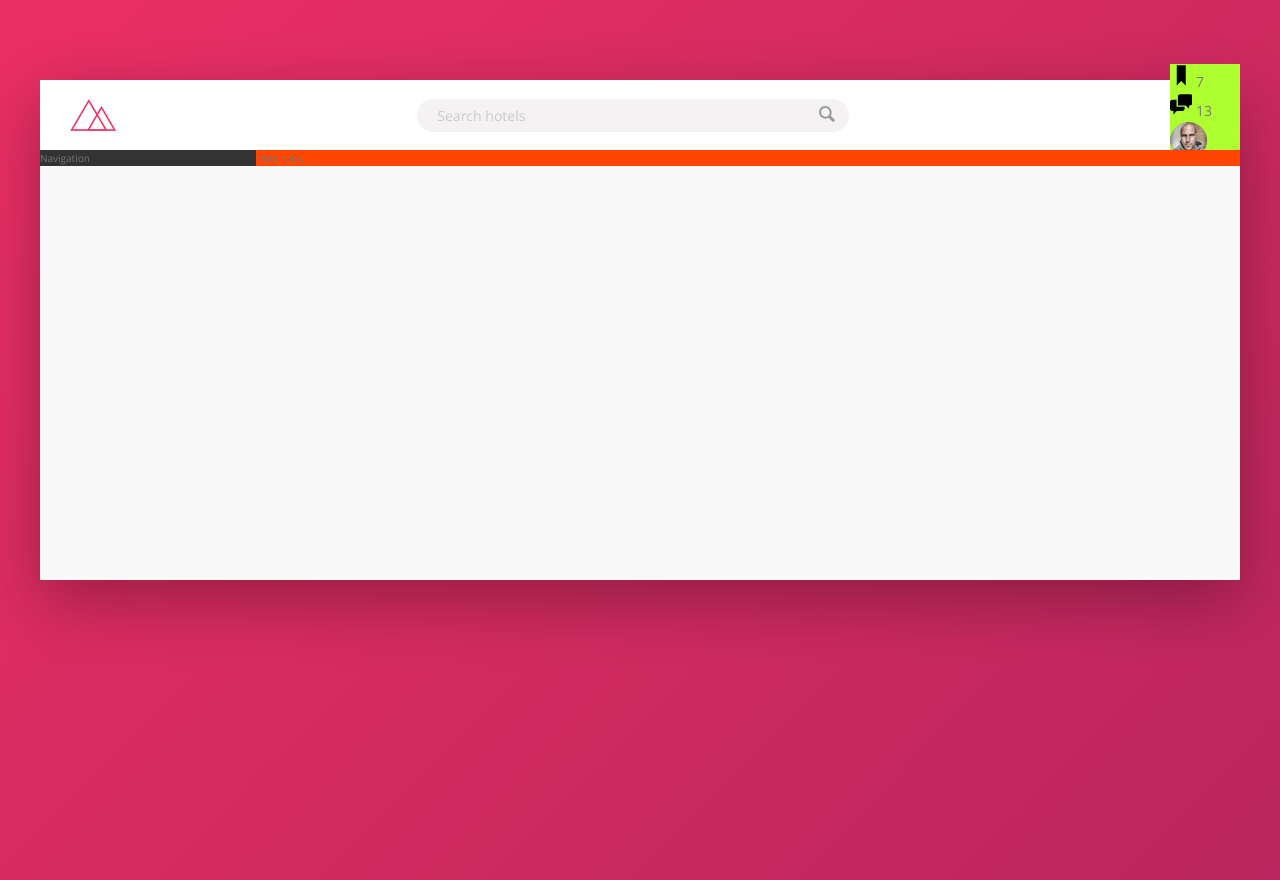
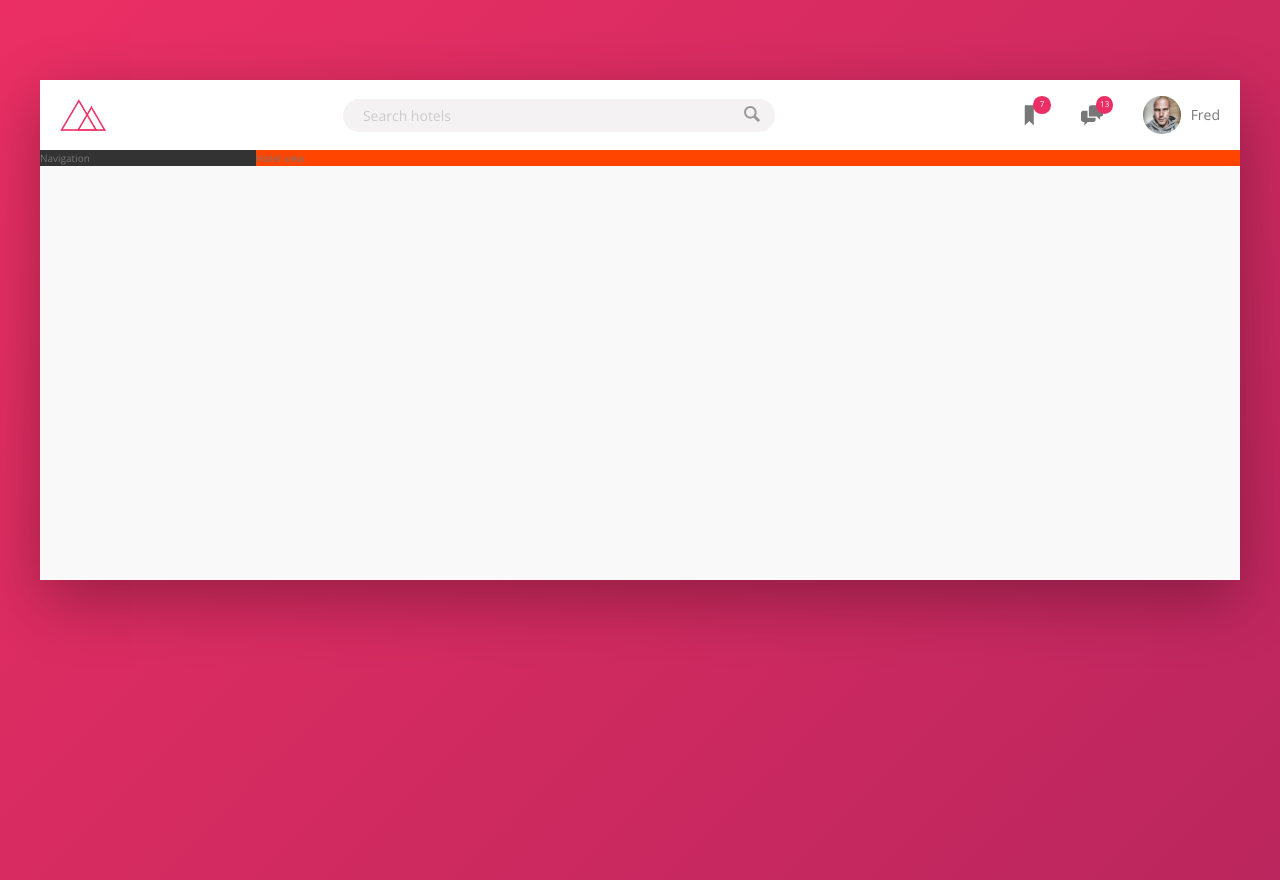
Before and after one commit to oFrederic/Trillo, a website: page index.html in a window 1280 px wide. Drawn offline with nearby package versions, Linux system fonts and the light colour scheme.

Commit message:
building the header part_3

```diff
--- a/sass/_components.scss
+++ b/sass/_components.scss
@@ -1,7 +1,7 @@
 //////////////// LOGO ////////////////
 .logo {
   height: 3.25rem;
-  margin-left: 3rem;
+  margin-left: 2rem;
 }
 
 /////////////// SEARCH ///////////////
@@ -10,8 +10,6 @@
   display: flex;
   align-items: center;
   justify-content: center;
-
-  margin-left: -3.25rem; // to counter the margin-right: -3.25rem; of &__input
 
   &__input {
     font-size: inherit;
@@ -63,26 +61,50 @@
 
 /////////// USER NAVIGATION ///////////
 .user-nav {
-  background-color: greenyellow;
+  display: flex;
+  align-items: center;
+  align-self: stretch;
+
+  & > * {
+    padding: 0 2rem;
+    cursor: pointer;
+    height: 100%;
+    display: flex;
+    align-items: center;
+
+    &:hover {
+      background-color: var(--color-grey-light-2);
+    }
+  }
+
   &__icon-box {
+    position: relative;
   }
 
   &__icon {
     height: 2.25rem;
     width: 2.25rem;
+    fill: var(--color-grey-dark-2);
   }
 
   &__notification {
-  }
-
-  &__user {
+    font-size: 0.8rem;
+    height: 1.75rem;
+    width: 1.75rem;
+    border-radius: 50%;
+    background-color: var(--color-primary);
+    color: #fff;
+    position: absolute;
+    top: 1.6rem;
+    right: 1rem;
+    display: flex;
+    justify-content: center;
+    align-items: center;
   }
 
   &__user-photo {
     height: 3.75rem;
     border-radius: 50%;
-  }
-
-  &__user-name {
+    margin-right: 1rem;
   }
 }
```
Also changed, not shown: css/style.css.
